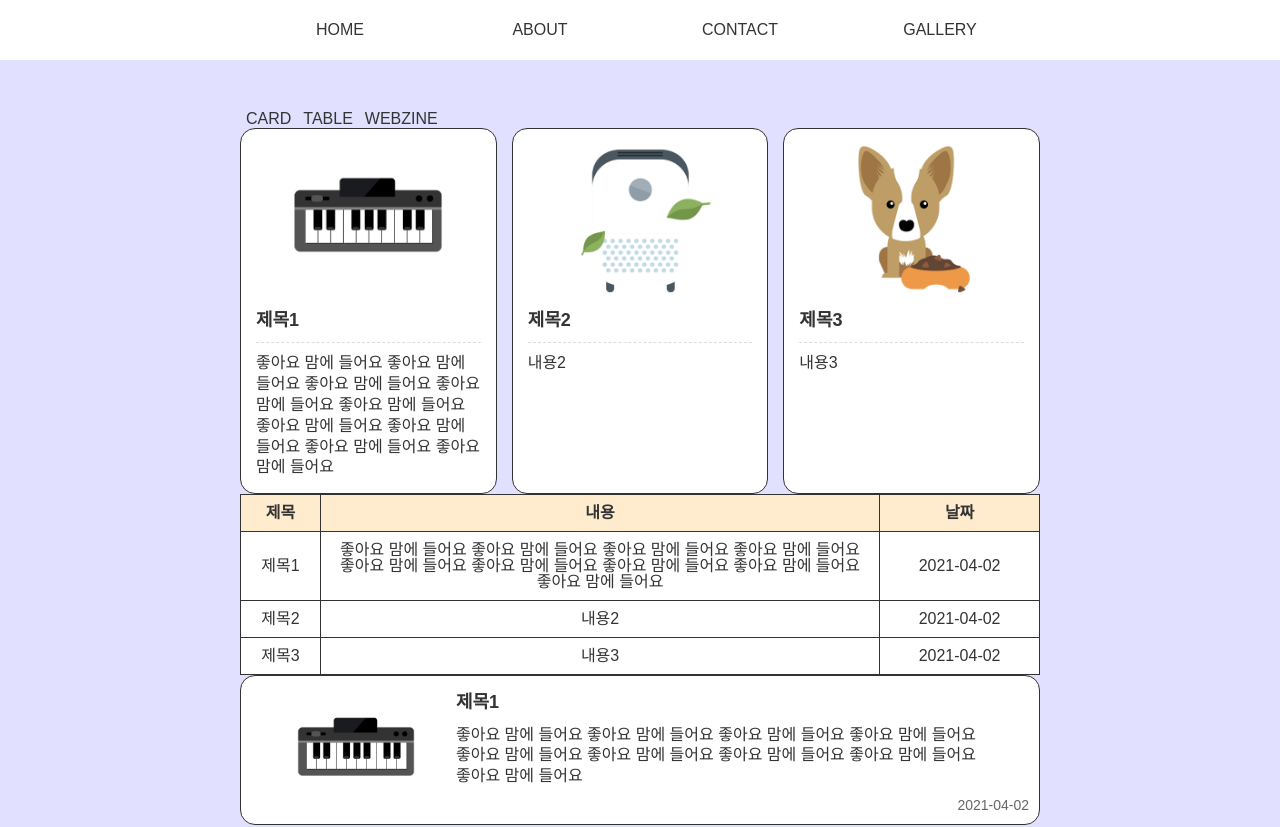
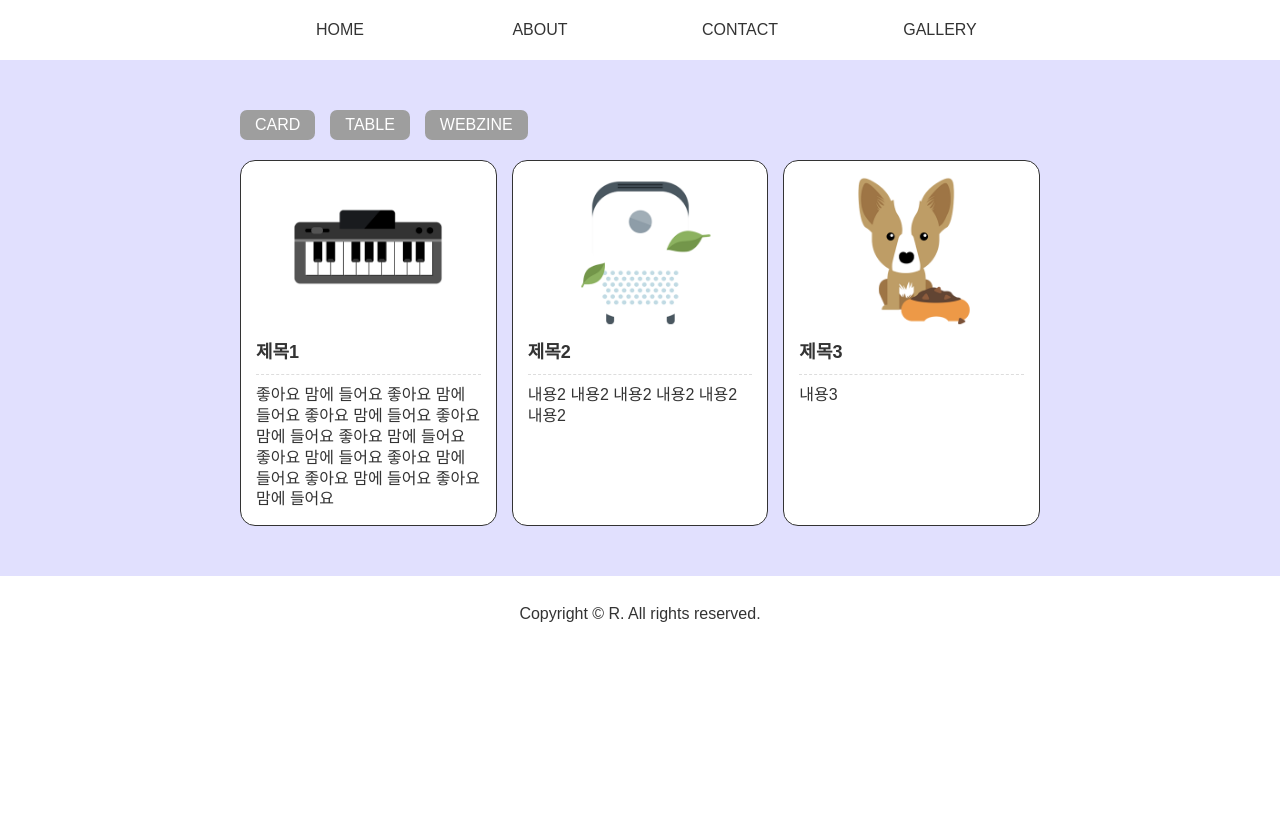
Before and after one commit to goldknow/study, a Vue app in the folder vue_study/: page /Gallery in a window 1280 px wide. Shown: the top 827 px of the page. After the commit the page ends 800 px from the top, so only its background shows below. Built offline with nearby package versions, Linux system fonts and the light colour scheme; a web font is replaced by a local one.

Commit message:
타입에 따라 갤러리형, 리스트형, 웹진형의 스타일을 가지는 리스트 컴포넌트를 만들기

```diff
--- a/vue_study/src/components/VueList/VueList.vue
+++ /dev/null
@@ -1,90 +0,0 @@
-<template>
-	<div class="wrap">
-
-		<!--
-			버튼 누를때마다 보이게..
-
-		-->
-
-		<div>
-			<button>CARD</button>
-			<button>TABLE</button>
-			<button>WEBZINE</button>
-		</div>
-
-		<div class="card-area"
-		>
-			<vue-list-card
-				v-for="(list, i)  in ListData" :key="i"
-				:ListItem ="list"
-			></vue-list-card>
-		</div>
-
-		<div class="table-list">
-			<vue-list-table
-				:lists ="ListData"
-			></vue-list-table>
-		</div>
-
-		<div class="webzine-list">
-			<vue-list-webzine
-				v-for="(list, i)  in ListData" :key="i"
-				:ListItem ="list"
-			></vue-list-webzine>
-		</div>
-
-	</div>
-</template>
-<script>
-	import VueListCard from './VueListCard.vue'
-	import VueListTable from './VueListTable.vue'
-	import VueListWebzine from './VueListWebzine.vue'
-
-	export default {
-		name: 'VueList',
-		components: {
-			VueListCard,
-			VueListTable,
-			VueListWebzine
-		},
-		data(){
-			return {
-				ListData : [
-					{
-						title:'제목1',
-						text: '좋아요 맘에 들어요 좋아요 맘에 들어요 좋아요 맘에 들어요 좋아요 맘에 들어요 좋아요 맘에 들어요 좋아요 맘에 들어요 좋아요 맘에 들어요 좋아요 맘에 들어요 좋아요 맘에 들어요',
-						imgUrl:require('@/assets/images/img01.png'),
-						date: '2021-04-02'
-					},
-					{
-						title:'제목2',
-						text: '내용2',
-						imgUrl:require('@/assets/images/img02.png'),
-						date: '2021-04-02'
-					},
-					{
-						title:'제목3',
-						text: '내용3',
-						imgUrl:require('@/assets/images/img03.png'),
-						date: '2021-04-02'
-					},
-				]
-			}
-		}
-	}
-</script>
-<style lang="scss" scoped>
-@import '@/assets/styles/_mixin.scss';
-	.wrap {
-		max-width: 800px;
-		margin: auto;
-	}
-
-	.card-area {
-		display: flex;
-	}
-
-	.table-list {
-
-	}
-</style>
--- a/vue_study/src/components/VueList/VueListCard.vue
+++ b/vue_study/src/components/VueList/VueListCard.vue
@@ -1,26 +1,34 @@
 <template>
-	<div class="card"
-	>
-		<div class="img"
-			:style="{backgroundImage: `url(${ListItem.imgUrl})`}"
-		></div>
-		<div class="txt">
-			<h2>{{ ListItem.title }}</h2>
-			<h3>{{ ListItem.text }}</h3>
+	<section>
+		<div
+			class="card"
+			v-for="(list, i)  in lists" :key="i"
+		>
+			<div class="img"
+				:style="{backgroundImage: `url(${list.imgUrl})`}"
+			></div>
+			<div class="txt">
+				<h2>{{ list.title }}</h2>
+				<h3>{{ list.text }}</h3>
+			</div>
 		</div>
-	</div>
+	</section>
 </template>
 <script>
 	export default {
-		name: 'VueListGallery',
-		props: [
-			'ListItem'
-		]
+		name: 'VueListCard',
+		props: {
+			lists: {
+				type: Array
+			}
+		}
 	}
 </script>
 <style lang="scss" scoped>
 @import '@/assets/styles/_mixin.scss';
-
+	section {
+		display: flex;
+	}
 	.card {
 		width: calc(100% / 3);
 		padding: 15px;
--- a/vue_study/src/components/VueList/VueListTable.vue
+++ b/vue_study/src/components/VueList/VueListTable.vue
@@ -1,5 +1,7 @@
 <template>
-	<div class="table">
+<section>
+	<div class="table"
+	>
 		<table>
 			<colgroup>
 				<col width="10%">
@@ -24,13 +26,17 @@
 			</tbody>
 		</table>
 	</div>
+</section>
+
 </template>
 <script>
 export default {
 	name:'VueListTable',
-		props: [
-			'lists'
-		]
+	props: {
+		lists: {
+			type: Array
+		}
+	}
 }
 </script>
 <style lang="scss" scoped>
--- a/vue_study/src/components/VueList/VueListWebzine.vue
+++ b/vue_study/src/components/VueList/VueListWebzine.vue
@@ -1,21 +1,29 @@
 <template>
-	<div class="webzine">
-		<div class="img"
-			:style="{backgroundImage: `url(${ListItem.imgUrl})`}"
-		></div>
-		<div class="txt">
-			<h2>{{ ListItem.title }}</h2>
-			<h3>{{ ListItem.text }}</h3>
-			<h4>{{ ListItem.date }}</h4>
+	<section>
+		<div
+			class="webzine"
+			v-for="(list, i) in lists" :key="i"
+		>
+			<div class="img"
+				:style="{backgroundImage: `url(${list.imgUrl})`}"
+			></div>
+			<div class="txt">
+				<h2>{{ list.title }}</h2>
+				<h3>{{ list.text }}</h3>
+				<h4>{{ list.date }}</h4>
+			</div>
 		</div>
-	</div>
+	</section>
+
 </template>
 <script>
 export default {
 	name:'VueListWebzine',
-	props: [
-		'ListItem'
-	]
+	props: {
+		lists: {
+			type: Array
+		}
+	}
 }
 </script>
 <style lang="scss" scoped>
--- /dev/null
+++ b/vue_study/src/components/VueList/index.vue
@@ -0,0 +1,65 @@
+<template>
+	<div>
+		<!--
+			Q. props로 데이터 넘길 때 가운데 낀 템플릿은
+				같은 이름으로 넘기는건가?
+				:lists ="lists"는 되고
+				:lists ="ListData"는 안되는 이유?
+		-->
+		<!--
+			keep-alive
+			최초 상태에 캐시 되어 다른 컴포넌트에 다녀오더라도
+			페이지의 새로고침이 발생 하기 전까지 data의 상태가 유지된다.
+		-->
+		<keep-alive>
+
+			<vue-list-card
+				:lists ="lists"
+				v-if="type==='card'"
+			></vue-list-card>
+
+			<vue-list-table
+				:lists ="lists"
+				v-else-if="type==='table'"
+			></vue-list-table>
+
+			<vue-list-webzine
+				:lists ="lists"
+				v-else
+			></vue-list-webzine>
+
+		</keep-alive>
+
+	</div>
+</template>
+<script>
+	import VueListCard from './VueListCard.vue'
+	import VueListTable from './VueListTable.vue'
+	import VueListWebzine from './VueListWebzine.vue'
+
+	export default {
+		name: 'VueList',
+		components: {
+			VueListCard,
+			VueListTable,
+			VueListWebzine
+		},
+		props: {
+			lists: {
+				type: Array
+			},
+			type: {
+				type:String,
+				default:'list'
+			}
+		},
+		data(){
+			return{
+			}
+		}
+	}
+</script>
+<style lang="scss" scoped>
+@import '@/assets/styles/_mixin.scss';
+
+</style>
--- a/vue_study/src/views/Gallery.vue
+++ b/vue_study/src/views/Gallery.vue
@@ -1,16 +1,77 @@
 <template>
 	<section class="cont">
-		<vue-list></vue-list>
+		<!--
+			1. 리스트 컴포넌트에 들어갈 Model 을 설계해야 합니다.
+			2. Model 은 갤러리형, 리스트형, 웹진형에 모두 대응할 수 있어야 합니다.
+			3. 갤러리형, 리스트형, 웹진형의 전환 버튼을 구현하여 실시간으로 변경될 수 있어야 합니다.
+		-->
+
+		<div class="wrap">
+			<div class="btn-area">
+				<button
+					@click="changeType('card')"
+				>CARD</button>
+				<button
+					@click="changeType('table')"
+				>TABLE</button>
+				<button
+					@click="changeType('webzine')"
+				>WEBZINE</button>
+			</div>
+
+			<vue-list
+				:type="type"
+				:lists ="ListData"
+			></vue-list>
+		</div>
+
 	</section>
 </template>
 <script>
-	import VueList from '@/components/VueList/VueList.vue'
+	import VueList from '@/components/VueList/'
 
 	export default {
+		name: 'Gallery',
 		components: {
 			VueList
 		},
-		name: 'Gallery'
+		data(){
+			return {
+				currentView:'VueList',
+				type:'card',
+				ListData : [
+					{
+						title:'제목1',
+						text: '좋아요 맘에 들어요 좋아요 맘에 들어요 좋아요 맘에 들어요 좋아요 맘에 들어요 좋아요 맘에 들어요 좋아요 맘에 들어요 좋아요 맘에 들어요 좋아요 맘에 들어요 좋아요 맘에 들어요',
+						imgUrl:require('@/assets/images/img01.png'),
+						date: '2021-04-02'
+					},
+					{
+						title:'제목2',
+						text: '내용2 내용2 내용2 내용2 내용2 내용2',
+						imgUrl:require('@/assets/images/img02.png'),
+						date: '2021-04-02'
+					},
+					{
+						title:'제목3',
+						text: '내용3',
+						imgUrl:require('@/assets/images/img03.png'),
+						date: '2021-04-02'
+					},
+				]
+			}
+		},
+		methods: {
+			changeType(type){
+				this.type = type
+				console.log(this.type)
+			},
+			counter(){
+				this.count += 1
+				console.log()
+			}
+		}
+
 	}
 </script>
 <style lang="scss" scoped>
@@ -20,4 +81,26 @@
       padding: 50px 0;
 		background-color: #e1e0fe;
 	}
+
+	.wrap {
+		max-width: 800px;
+		margin: auto;
+
+		.btn-area {
+			padding-bottom: 20px;
+			button {
+				padding: 7px 15px;
+				background-color: #9e9e9e;
+				border-radius: 7px;
+				color: #fff;
+			}
+			button+button {
+				margin-left: 15px;
+			}
+		}
+	}
+
+	.card-area {
+		display: flex;
+	}
 </style>
```
